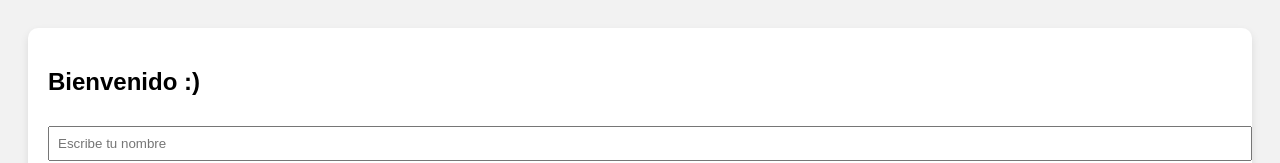
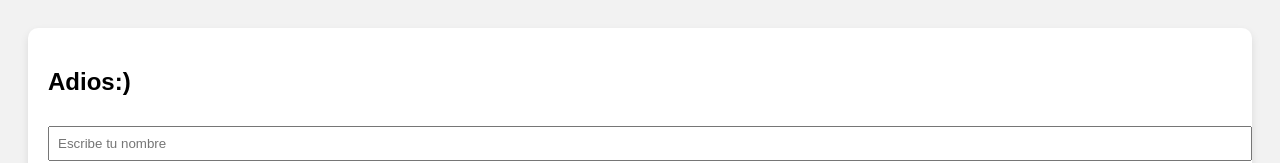
Before and after one commit to juann767/Laboratorio2, a plain HTML site: page index.html in a window 1280 px wide. Shown: the top 163 px of the page. Drawn offline with Linux system fonts and the light colour scheme.

Commit message:
actualizacion de titulo

```diff
--- a/index.html
+++ b/index.html
@@ -8,7 +8,7 @@
 <body>
 
 <section class="card">
-    <h1 id="titulo">Bienvenido :)</h1>
+    <h1 id="titulo">Adios:)</h1>
 
     <input type="text" id="nombre" placeholder="Escribe tu nombre">
     <button id="btnSaludar">Saludar</button>
```
